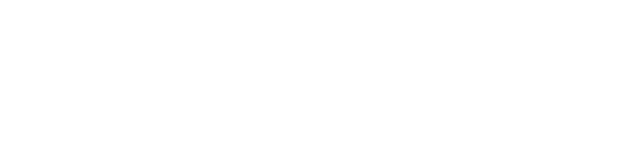
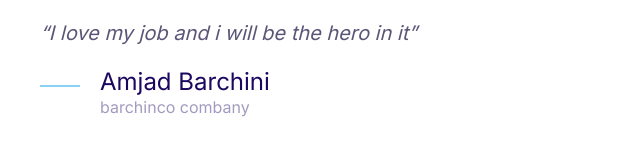
Before and after one commit to amjad-bar/barchinco, a plain HTML site: page index.html in a window 1280 px wide. Shown: the whole page, without its empty margins (0-640 px from the left). Drawn offline with Linux system fonts and the light colour scheme.

Commit message:
Define the styles for the quotes.

```diff
--- a/css/styles.css
+++ b/css/styles.css
@@ -16,6 +16,7 @@ html {
     --color-accent: #ff3400;
     --color-headings: #1b0760;
     --color-body: #918ca4;
+    --color-body-darker: #5c5577;
     --color-border: #ccc;
     --border-radius: 30px;
 }
@@ -385,3 +386,54 @@ btn--outline {
 .media__image {
     margin-top: 1rem;
 }
+
+/* Quote */
+
+.quote {
+    font-size: 3rem;
+    font-style: italic;
+    color: var(--color-body-darker);
+    line-height: 1.3;
+}
+
+.quote__text::before {
+    content: open-quote;
+}
+
+.quote__text::after {
+    content: close-quote;
+}
+
+.quote__author {
+    font-size: 3rem;
+    font-style: normal;
+    font-weight: 500;
+    margin-bottom: 0;
+}
+
+.quote__organization {
+    color: var(--color-headings);
+    opacity: .4;
+    font-size: 2rem;
+    font-style: normal;
+}
+
+.quote__line {
+    position: relative;
+    bottom: 10px;
+}
+
+@media screen and (min-width: 1024px) {
+    .quote {
+        font-size: 2rem;
+    }
+
+    .quote__author{
+        font-size: 2.4rem;
+    }
+
+    .quote__organization {
+        font-size: 1.6rem;
+    }
+
+}
--- a/index.html
+++ b/index.html
@@ -14,5 +14,22 @@
     <link rel="stylesheet" href="css/normalize.css" />
     <link rel="stylesheet" href="css/styles.css" />
   </head>
-  <body></body>
+  <body>
+    <blockquote class="quote">
+      <p class="quote__text">I love my job and i will be the hero in it</p>
+      <footer>
+        <div class="media">
+          <div class="media__image">
+            <svg class="icon icon--primary quote__line">
+              <use xlink:href="images/sprite.svg#line"></use>
+            </svg>
+          </div>
+          <div class="media__body">
+            <h3 class="media__title quote__author">Amjad Barchini</h3>
+            <p class="quote__organization">barchinco combany</p>
+          </div>
+        </div>
+      </footer>
+    </blockquote>
+  </body>
 </html>
```
Also changed, not shown: components/quotes.html (added, +16 -0 lines).
